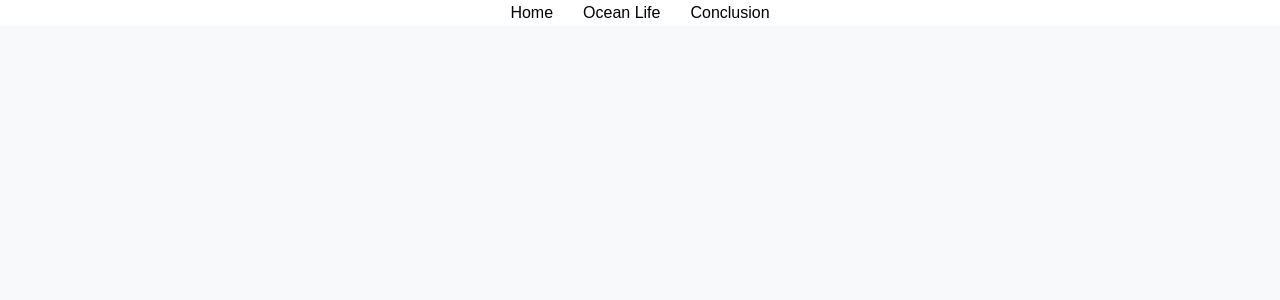
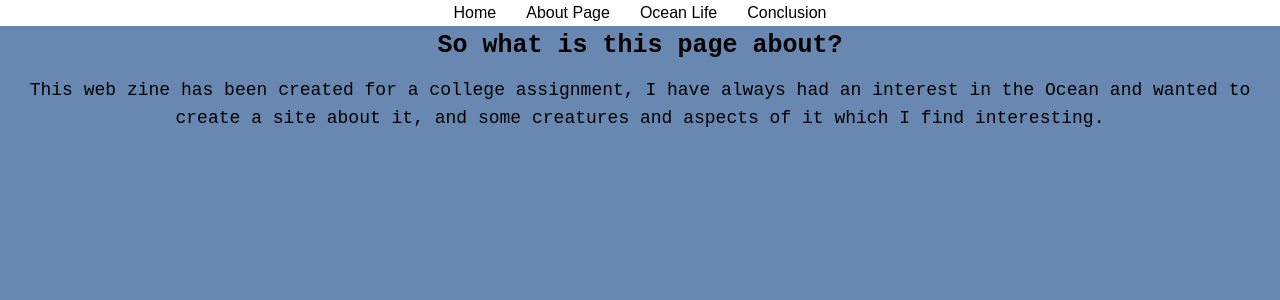
Before and after one commit to liamcmtreacy/CreativeStudio_assignment03, a SvelteKit app in the folder svelte-app/: page /About in a window 1280 px wide. Before the commit this address had no page. Shown: the top 300 px of the page. Built offline with nearby package versions, Linux system fonts and the light colour scheme.

Commit message:
more code done, added new files and played around with styling

```diff
--- a/svelte-app/src/routes/+layout.svelte
+++ b/svelte-app/src/routes/+layout.svelte
@@ -6,11 +6,13 @@
 <nav>
     <ul>
         <li><a href="/">Home</a></li>
+		<li><a href="/About">About Page</a></li>
         <li><a href="/OceanLife">Ocean Life</a></li>
         <li><a href="/Conclusion">Conclusion</a></li>
     </ul>
 </nav>
 
+<slot />
 
 <style>
     nav ul {
--- a/svelte-app/src/routes/+page.svelte
+++ b/svelte-app/src/routes/+page.svelte
@@ -1,2 +1 @@
-<h1>Welcome to SvelteKit</h1>
-<p>Visit <a href="https://svelte.dev/docs/kit">svelte.dev/docs/kit</a> to read the documentation</p>
+<h1>Welcome to my Ocean Zine</h1>
--- /dev/null
+++ b/svelte-app/src/routes/About/+page.svelte
@@ -0,0 +1,24 @@
+<script>
+    import {onMount} from 'svelte';
+
+    onMount(() => {
+        console.log("About Page Loaded Up");
+    });
+</script>
+
+<h1> So what is this page about?</h1>
+<p> This web zine has been created for a college assignment, I have always had an interest in the Ocean
+    and wanted to create a site about it, and some creatures and aspects of it which I find interesting.
+</p>
+
+<style>
+        h1 {color: #000000;
+        font-size: 25px;
+        font-family: 'Courier New', Courier, monospace;
+        text-align: center;}
+
+        p { font-size: 18px;
+            font-family: 'Courier New', Courier, monospace;
+            color: black;
+            text-align: center;}
+</style>
--- a/svelte-app/src/routes/OceanLife/+page.svelte
+++ b/svelte-app/src/routes/OceanLife/+page.svelte
@@ -10,6 +10,13 @@
 <p> Click on a link which you want to read about</p>
 
 <style>
-    h1 {color: aquamarine;}
-    p {font-size: 18px;}
+        h1 {color: #5aa1ed;
+        font-size: 25px;
+        font-family: 'Courier New', Courier, monospace;
+        text-align: center;
+        border-bottom: #5aa1ed;}
+
+        p { font-size: 18px;
+            font-family: 'Courier New', Courier, monospace;
+            text-align: center;}
 </style>
--- a/svelte-app/src/routes/components/Navigation.svelte
+++ b/svelte-app/src/routes/components/Navigation.svelte
@@ -0,0 +1,34 @@
+<script>
+
+</script>
+
+
+<nav>
+    <ul>
+        <li><a href="/">Home</a></li>
+         <li><a href="/About">About Page</a></li>
+        <li><a href="/OceanLife">Ocean Life</a></li>
+        <li><a href="/Conclusion">Conclusion</a></li>
+    </ul>
+</nav>
+
+
+<style>
+    nav ul {
+        list-style: none;
+        padding: 0;
+        margin: 0;
+        display: flex;
+        justify-content: center;
+    }
+
+    nav ul li {
+        margin: 0 15px;
+    }
+
+    nav ul li a {
+        text-decoration: none;
+        color: white;
+        font-weight: bold;
+    }
+</style>
--- a/svelte-app/static/styles/global.css
+++ b/svelte-app/static/styles/global.css
@@ -1,68 +1,40 @@
-/* ==============================
-   Global Styles with CSS Variables
-   ============================== */
-
+/* code from Libor Zachoval year 2 notes */
    :root {
-    /* Color Variables */
     --primary-color: #007bff;
     --background-color: #f8f9fa;
     --text-color: #333;
     --link-hover-color: #0056b3;
 
-    /* Font Variables */
     --font-family: 'Arial', sans-serif;
     --font-size-base: 16px;
     --line-height-base: 1.6;
 
-    /* Spacing Variables */
     --spacing-small: 10px;
     --spacing-medium: 20px;
     --spacing-large: 40px;
     --max-width: 1200px;
 }
 
-/* ==============================
-   Global Reset - Ensures consistency across browsers
-   ============================== */
 * {
     margin: 0;
     padding: 0;
     box-sizing: border-box;
 }
 
-/* ==============================
-   Base Styles
-   ============================== */
 body {
     font-family: var(--font-family);
     font-size: var(--font-size-base);
-    background-color: var(--background-color);
+    background-color: #6888b1;
     color: var(--text-color);
     line-height: var(--line-height-base);
 }
 
-/* ==============================
-   Headings
-   ============================== */
+
 h1, h2, h3, h4, h5, h6 {
     font-weight: bold;
     margin-bottom: var(--spacing-small);
 }
 
-/* ==============================
-   Paragraphs
-   ============================== */
-p {
-    margin-bottom: var(--spacing-small);
-}
-
-    font-weight: bold;
-    margin-bottom: var(--spacing-small);
-}
-
-/* ==============================
-   Paragraphs
-   ============================== */
 p {
     margin-bottom: var(--spacing-small);
 }
@@ -71,7 +43,7 @@ p {
    Links
    ============================== */
 a {
-    color: var(--primary-color)
+    color: var(--primary-color);
     text-decoration: none;
 }
 
```
Also changed, not shown: svelte-app/src/routes/+error.svelte (added, +110 -0 lines).
